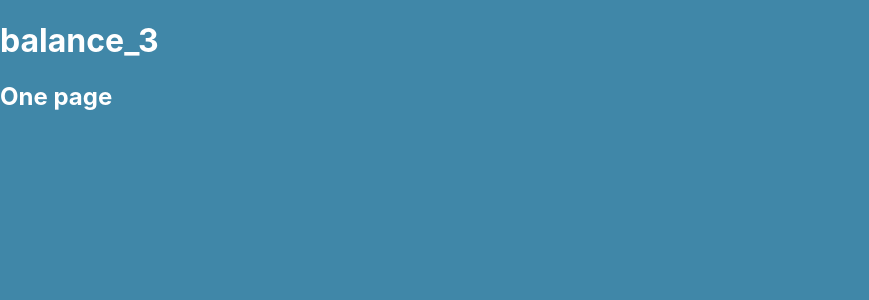
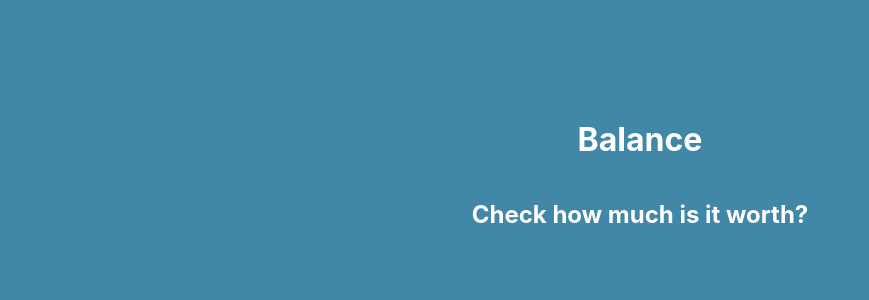
Before and after one commit to DabTheMatt/balance_3, a React (Create React App) app: page / in a window 1280 px wide. Shown: the top 300 px of the page, without its empty margins (0-869 px from the left). Built offline with nearby package versions, Linux system fonts and the light colour scheme.

Commit message:
title style

```diff
--- a/public/index.html
+++ b/public/index.html
@@ -2,7 +2,7 @@
 <html lang="en">
   <head>
     <meta charset="utf-8" />
-    <link rel="icon" href="%PUBLIC_URL%/bal_ico.ico" />
+    <link rel="icon" href="%PUBLIC_URL%/ico.ico" />
     <meta name="viewport" content="width=device-width, initial-scale=1" />
     <meta name="theme-color" content="#000000" />
     <meta
--- a/src/App.js
+++ b/src/App.js
@@ -6,7 +6,6 @@ import OnePage from './OnePage/OnePage';
 function App() {
   return (
     <div className="App">
-     <h1>balance_3</h1>
      <OnePage />
     </div>
   );
--- a/src/OnePage/OnePage.js
+++ b/src/OnePage/OnePage.js
@@ -5,8 +5,9 @@ export default function OnePage(props) {
     const [base, setBase] = useState(2 / 4);
 
     return (
-        <div>
-            <h2>One page</h2>
+        <div className="main-container">
+            <h1 className="main-title">Balance</h1>
+            <h2 className="main-subtitle">Check how much is it worth?</h2>
         </div>
     )
 }
--- a/src/style.css
+++ b/src/style.css
@@ -1,4 +1,18 @@
 body {
     background-color: #4087A8;
     color: #fff;
+    margin: 0 auto;
 }
+
+.main-container {
+    width: 100vw;
+    height: auto;
+    display: flex;
+    flex-direction: column;
+    justify-content: center;
+    align-items: center;
+}
+
+.main-title {
+    margin-top: 15vh;
+}
```
Also changed, not shown: 2 other files (tests, documents, lock files or other folders).
